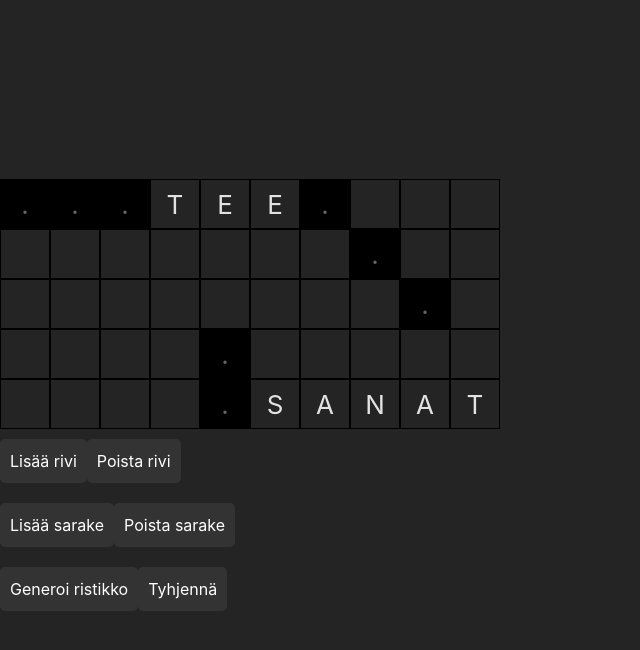
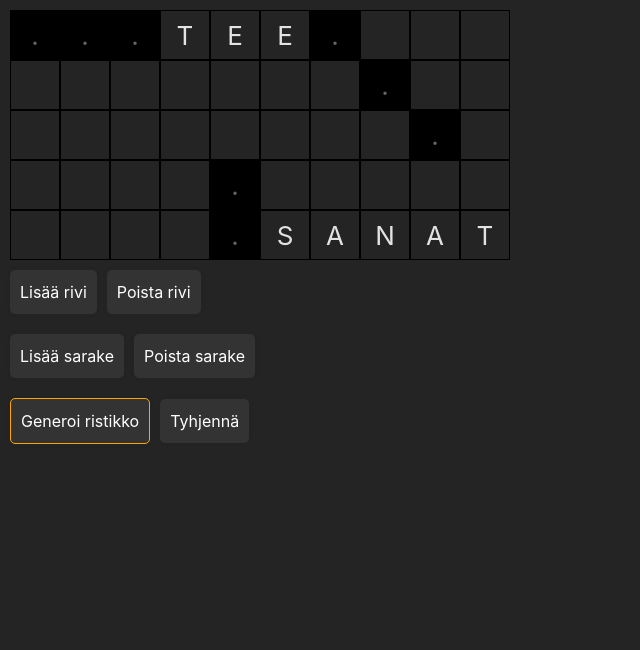
Before and after one commit to jehna/crossbuzz, a React (Vite) app in the folder vite-web/: page / in a window 1280 px wide. Shown: the top 650 px of the page, without its empty margins (0-640 px from the left). Built offline with nearby package versions, Linux system fonts and the light colour scheme.

Commit message:
Add highlight for what you should press first

```diff
--- a/vite-web/src/App.css
+++ b/vite-web/src/App.css
@@ -1,3 +1,4 @@
+
 .row {
   display: flex;
   justify-content: center;
@@ -35,4 +36,10 @@ button {
   color: white;
   border-radius: 5px;
   margin: 10px auto;
+  margin-right: 10px;
+  box-shadow: 0 0 5px #00000011
 }
+
+.generate-button {
+  border: 1px solid orange;
+}
--- a/vite-web/src/App.tsx
+++ b/vite-web/src/App.tsx
@@ -85,6 +85,7 @@ function App() {
         </div>
         <div>
           <button
+            className="generate-button"
             onClick={() => {
               const gridText = grid
                 .map((row) =>
--- a/vite-web/src/index.css
+++ b/vite-web/src/index.css
@@ -16,9 +16,9 @@
 body {
   margin: 0;
   display: flex;
-  place-items: center;
   min-width: 320px;
   min-height: 100vh;
+  padding: 10px;
 }
 
 * {
```
